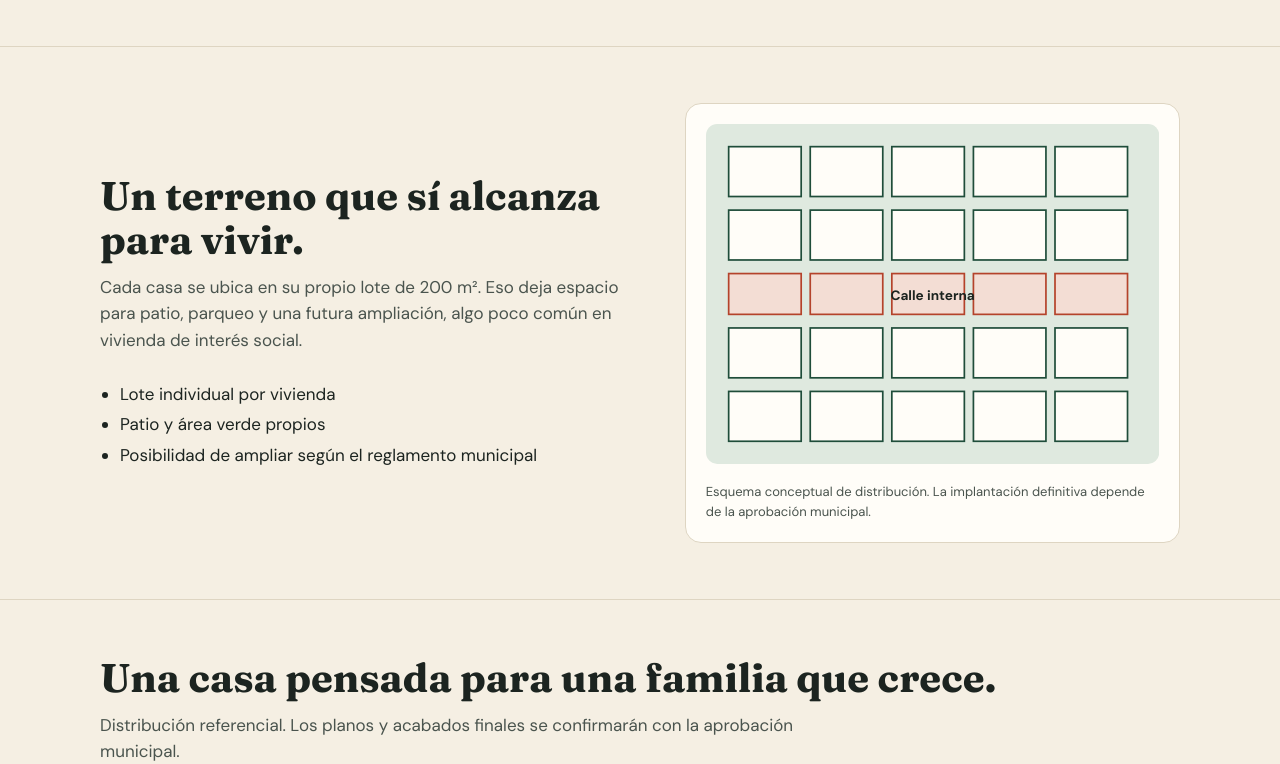
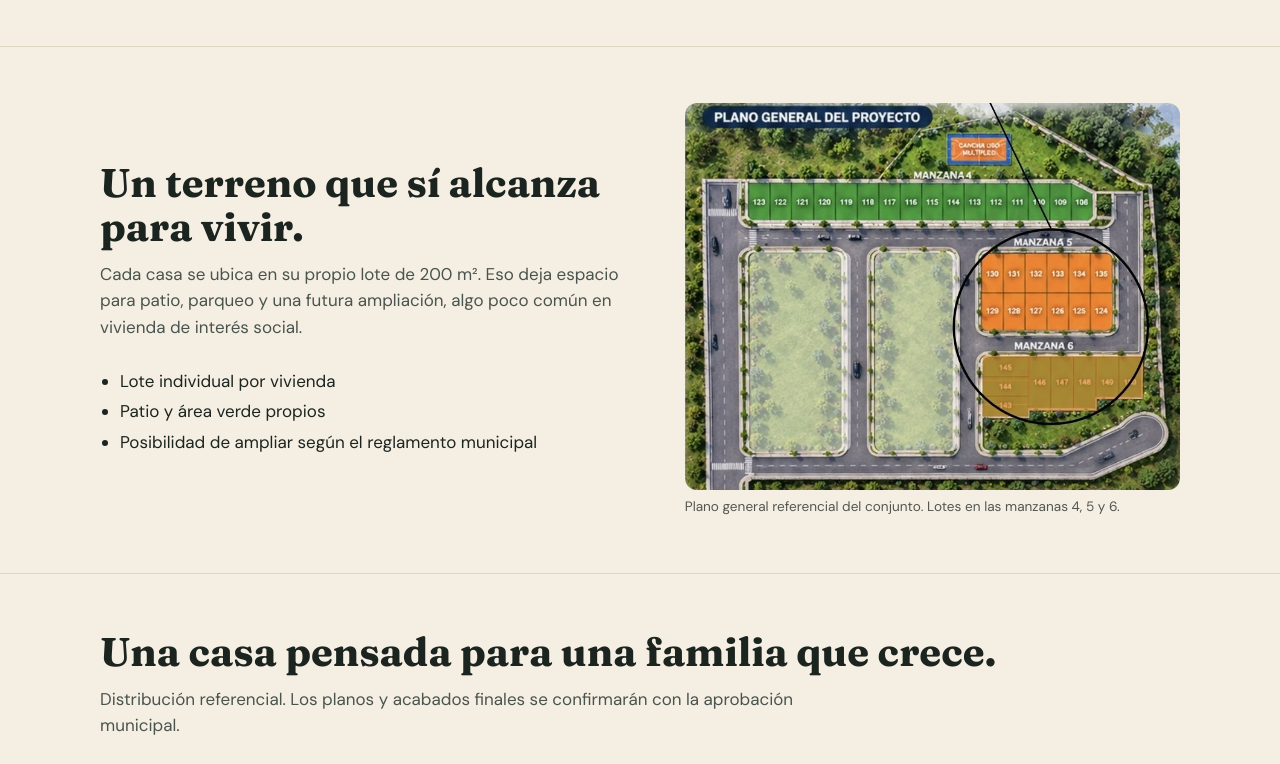
Before and after one commit to Neyt/residencial-aurora, a plain HTML site: page index.html in a window 1280 px wide. Shown: the part 750-1514 px from the top of the page. Drawn offline with Linux system fonts and the light colour scheme.

Commit message:
Plano del conjunto y modelo de dos plantas del volante
Co-Authored-By: Claude Opus 5.5 <noreply@anthropic.com>
Claude-Session: https://claude.ai/code/session_01LAutxSfmZBEfCceYq6Dijp

```diff
--- a/index.html
+++ b/index.html
@@ -88,6 +88,7 @@ footer .wrap{padding-bottom:8px}
   .hero{padding-top:44px}
 }
 .fotos-casa{display:grid;grid-template-columns:1.7fr 1fr;gap:14px;margin:18px 0}.fotos-casa figure{margin:0}.fotos-casa img{width:100%;height:auto;border-radius:12px;display:block;background:#fff}.fotos-casa figcaption{font-size:.85rem;opacity:.75;margin-top:6px}@media(max-width:700px){.fotos-casa{grid-template-columns:1fr}}
+.plan-real{margin:0}.plan-real img{width:100%;height:auto;border-radius:12px;display:block}.plan-real figcaption{font-size:.85rem;opacity:.75;margin-top:6px}.opc{margin:26px 0 4px}.fotos-casa img{max-height:520px;object-fit:cover}
 </style>
 </head>
 <body>
@@ -134,22 +135,7 @@ footer .wrap{padding-bottom:8px}
           <li>Posibilidad de ampliar según el reglamento municipal</li>
         </ul>
       </div>
-      <div class="plan">
-        <svg viewBox="0 0 400 300" role="img" aria-label="Esquema conceptual de lotes a ambos lados de una calle interna">
-          <rect x="0" y="0" width="400" height="300" rx="10" fill="#dfe9df"/>
-          <g fill="#fffdf8" stroke="#1f4d3a" stroke-width="1.5">
-            <rect x="20" y="20" width="64" height="44"/><rect x="92" y="20" width="64" height="44"/><rect x="164" y="20" width="64" height="44"/><rect x="236" y="20" width="64" height="44"/><rect x="308" y="20" width="64" height="44"/>
-            <rect x="20" y="76" width="64" height="44"/><rect x="92" y="76" width="64" height="44"/><rect x="164" y="76" width="64" height="44"/><rect x="236" y="76" width="64" height="44"/><rect x="308" y="76" width="64" height="44"/>
-            <rect x="20" y="180" width="64" height="44"/><rect x="92" y="180" width="64" height="44"/><rect x="164" y="180" width="64" height="44"/><rect x="236" y="180" width="64" height="44"/><rect x="308" y="180" width="64" height="44"/>
-            <rect x="20" y="236" width="64" height="44"/><rect x="92" y="236" width="64" height="44"/><rect x="164" y="236" width="64" height="44"/><rect x="236" y="236" width="64" height="44"/><rect x="308" y="236" width="64" height="44"/>
-          </g>
-          <g fill="#f3ddd4" stroke="#b4432b" stroke-width="1.5">
-            <rect x="20" y="132" width="64" height="36"/><rect x="92" y="132" width="64" height="36"/><rect x="164" y="132" width="64" height="36"/><rect x="236" y="132" width="64" height="36"/><rect x="308" y="132" width="64" height="36"/>
-          </g>
-          <text x="200" y="155" text-anchor="middle" font-family="DM Sans, sans-serif" font-size="12" font-weight="700" fill="#1c2420">Calle interna</text>
-        </svg>
-        <p>Esquema conceptual de distribución. La implantación definitiva depende de la aprobación municipal.</p>
-      </div>
+      <figure class="plan-real"><img src="img/plano-conjunto.jpg" alt="Plano general del conjunto Brisas del Río, con las manzanas 4, 5 y 6" width="820" height="640" loading="lazy"><figcaption>Plano general referencial del conjunto. Lotes en las manzanas 4, 5 y 6.</figcaption></figure>
     </div>
   </section>
 
@@ -160,6 +146,11 @@ footer .wrap{padding-bottom:8px}
       <div class="fotos-casa">
         <figure><img src="img/casa-un-piso.jpg" alt="Ilustración de la casa de una planta, con techo a dos aguas, garaje cubierto y jardín" width="1200" height="700" loading="lazy"><figcaption>Ilustración referencial de la fachada</figcaption></figure>
         <figure><img src="img/planta-un-piso.jpg" alt="Planta referencial de unos 72 m²: sala y comedor, cocina, tres dormitorios, dos baños y lavado" width="640" height="700" loading="lazy"><figcaption>Planta referencial: 3 dormitorios, 2 baños</figcaption></figure>
+      </div>
+      <h3 class="opc">También en estudio: casa de dos plantas, 105&nbsp;m²</h3>
+      <div class="fotos-casa">
+        <figure><img src="img/casa-dos-pisos.jpg" alt="Fotografía de una casa de dos plantas del constructor, de fachada blanca y verde" width="598" height="678" loading="lazy"><figcaption>Casa de dos plantas, modelo de referencia del constructor</figcaption></figure>
+        <figure><img src="img/plantas-dos-pisos.jpg" alt="Planta alta y planta baja de la casa de 105 m²" width="840" height="780" loading="lazy"><figcaption>Planta baja: sala, comedor, cocina, baño social, lavandería, patios y garaje. Planta alta: 3 dormitorios, 2 baños y terraza.</figcaption></figure>
       </div>
       <div class="cards">
         <article class="card">
@@ -298,6 +289,7 @@ footer .wrap{padding-bottom:8px}
         </ul>
       </div>
       <div>
+        <figure class="plan-real" style="margin-bottom:18px"><img src="img/plano-conjunto.jpg" alt="Plano general del conjunto" width="820" height="640" loading="lazy"><figcaption>Plano referencial del conjunto</figcaption></figure>
         <h2>A quién buscamos.</h2>
         <ul class="list">
           <li>Corredores con licencia vigente de la asociación de su provincia</li>
```
Also changed, not shown: img/casa-dos-pisos.jpg (added), img/plano-conjunto.jpg (added), img/plantas-dos-pisos.jpg (added).
